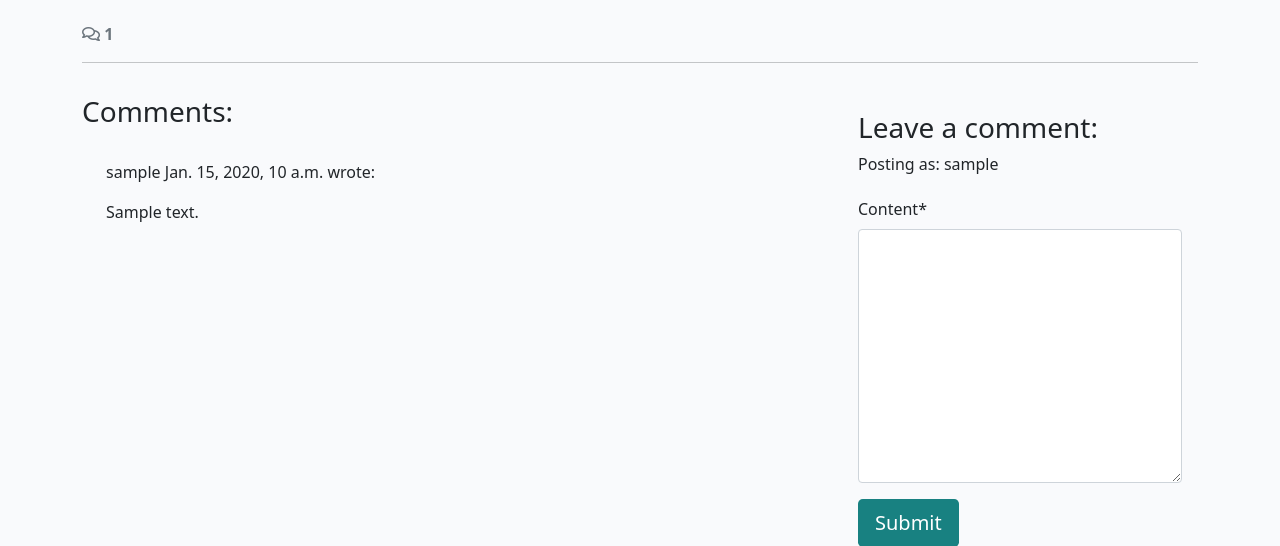
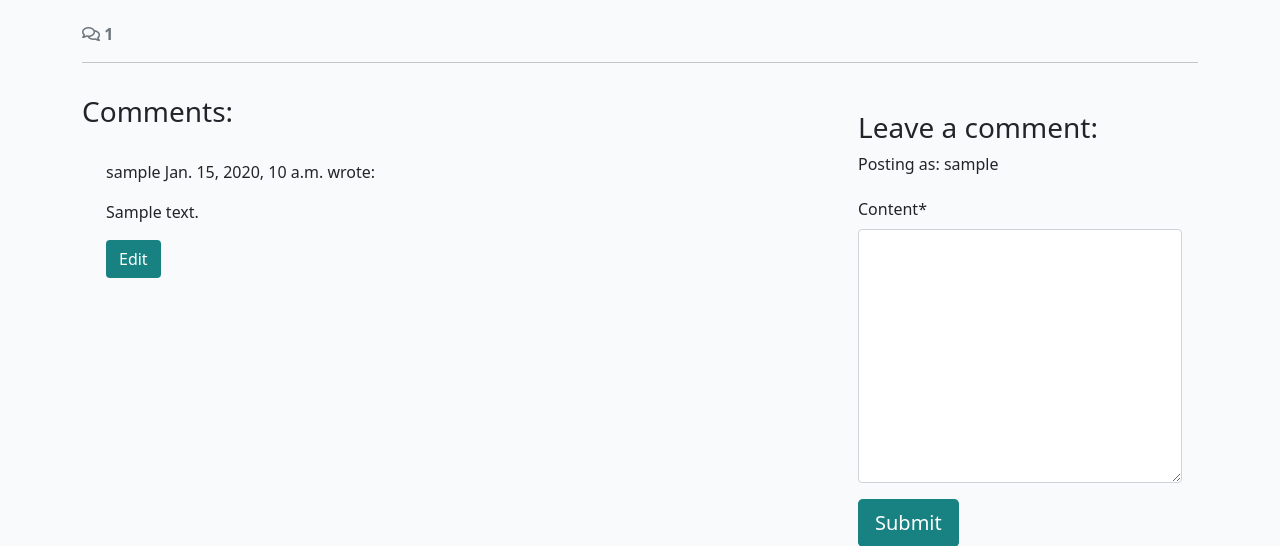
Before and after one commit to Silver25/neurographic-artist, a Django app: a page that uses journal/templates/journal/post_detail.html in a window 1280 px wide. Shown: the part 414-960 px from the top of the page. Run offline with Django 5.2, Linux system fonts and the light colour scheme; a user stored in the database is signed in; tables that the repository leaves empty hold one stand-in row (values such as "Sample post"); some libraries are stand-ins or nearby versions.

Commit message:
Add html code for the Edit button under the comment

```diff
--- a/journal/templates/journal/post_detail.html
+++ b/journal/templates/journal/post_detail.html
@@ -1,4 +1,5 @@
-{% extends 'base.html' %} {% block content %}
+{% extends 'base.html' %}
+{% block content %}
 {% load static %}
 {% load crispy_forms_tags %}
 
@@ -67,6 +68,11 @@
             This comment is awaiting approval
           </p>
           {% endif %}
+
+          <!-- This button should only be visible to logged in author of the comment -->
+          {% if user.is_authenticated and comment.author == user %}
+            <button class="btn btn-edit" comment_id="{{ comment.id }}">Edit</button>
+          {% endif %}
         </div>
         <!-- Our for loop ends here -->
         {% endfor %}
```
